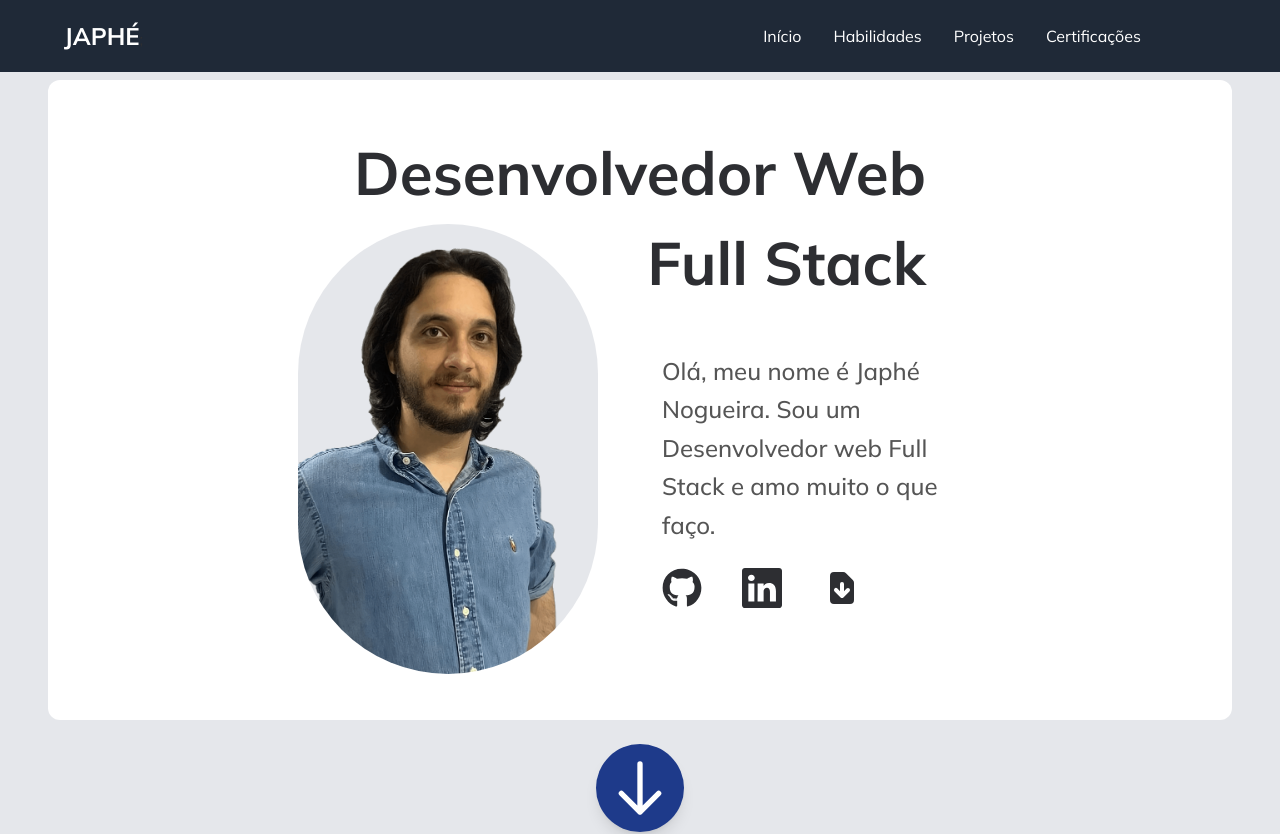
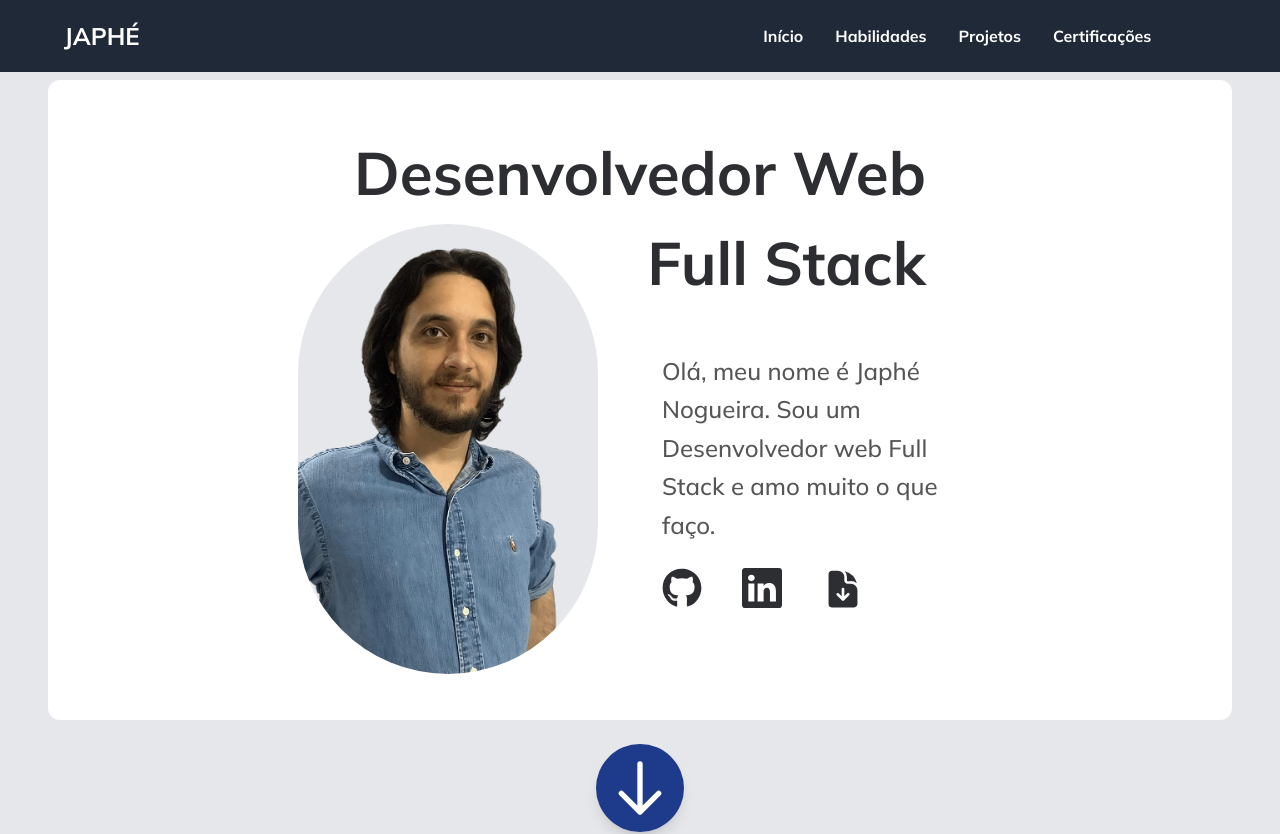
Before and after one commit to cafe51/portfolio-site, a Next.js app: page / in a window 1280 px wide. Shown: the top 834 px of the page. Built offline with nearby package versions, Linux system fonts and the light colour scheme.

Commit message:
icone de curriculo aumentado

```diff
--- a/src/app/components/About.tsx
+++ b/src/app/components/About.tsx
@@ -3,7 +3,7 @@ import { NextPage } from 'next';
 // import ProfileImageCard from '../subComponents/ProfileImageCard';
 // import ProfileDescriptionCard from '../subComponents/ProfileDescriptionCard';
 import ScrollDownButton from '../subComponents/ScrollDownButton';
-import { HiDocumentDownload } from 'react-icons/hi';
+import { HiDocumentArrowDown } from 'react-icons/hi2';
 import { BsLinkedin } from 'react-icons/bs';
 import { FaGithub } from 'react-icons/fa';
 // import ProfileTitleCard from '../subComponents/ProfileTitleCard';
@@ -36,7 +36,7 @@ const About: NextPage = () => {
                         <div className='flex flex-row gap-4'>
                             <FaGithub size={ 36 }/>
                             <BsLinkedin size={ 36 }/>
-                            <HiDocumentDownload size={ 36 }/>
+                            <HiDocumentArrowDown size={ 38 }/>
                         </div>
                         <p className='pt-4'>Olá, meu nome é Japhé Nogueira. Sou um Desenvolvedor web Full Stack e amo muito o que faço.</p>
                     </div>
@@ -66,7 +66,7 @@ const About: NextPage = () => {
                             <div className='flex flex-row gap-4 pt-4  '>
                                 <FaGithub size={ 36 }/>
                                 <BsLinkedin size={ 36 }/>
-                                <HiDocumentDownload size={ 36 }/>
+                                <HiDocumentArrowDown size={ 38 }/>
                             </div>
                         </div>
                     </div>
@@ -96,7 +96,7 @@ const About: NextPage = () => {
                             <div className='flex flex-row gap-10 pt-6'>
                                 <FaGithub size={ 40 }/>
                                 <BsLinkedin size={ 40 }/>
-                                <HiDocumentDownload size={ 40 }/>
+                                <HiDocumentArrowDown size={ 42 }/>
                             </div>
                         </div>
                     </div>
--- a/src/app/components/Navbar.tsx
+++ b/src/app/components/Navbar.tsx
@@ -55,7 +55,7 @@ const Navbar: React.FC<NavbarProps> = ({ isMenuOpen, setIsMenuOpen }) => {
             md:h-auto
             py-4`
         }>
-            <div className="nav-gradient">
+            <div className="nav-gradient text-center font-bold">
                 <div className="flex flex-col space-y-8 py-4 px-6 md:flex-row md:space-y-0 md:space-x-4 md:py-0 md:px-0">
                     <a href="#japhe" onClick={ goToStart } className={ navItemsStyle } >Início</a>
                     <a href="#skills" onClick={ () => setIsMenuOpen(false) } className={ navItemsStyle }>Habilidades</a>
```
